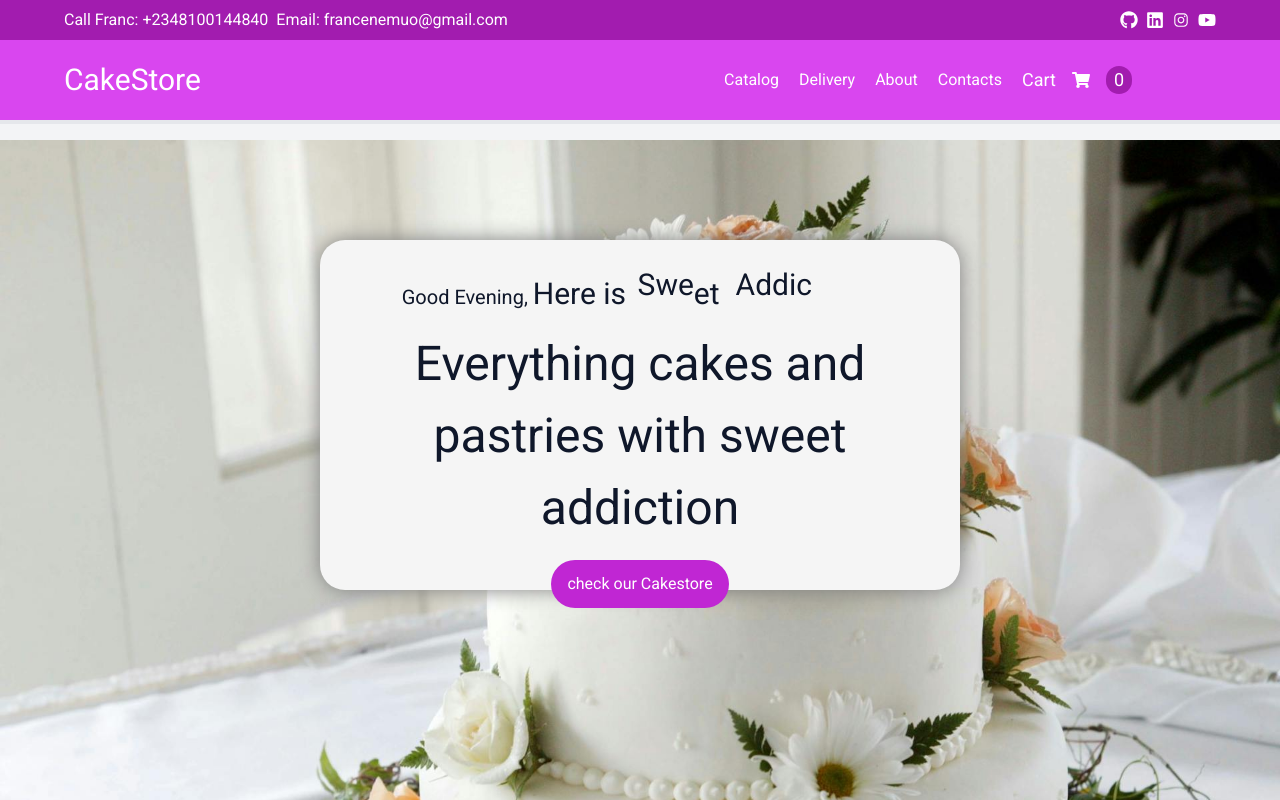
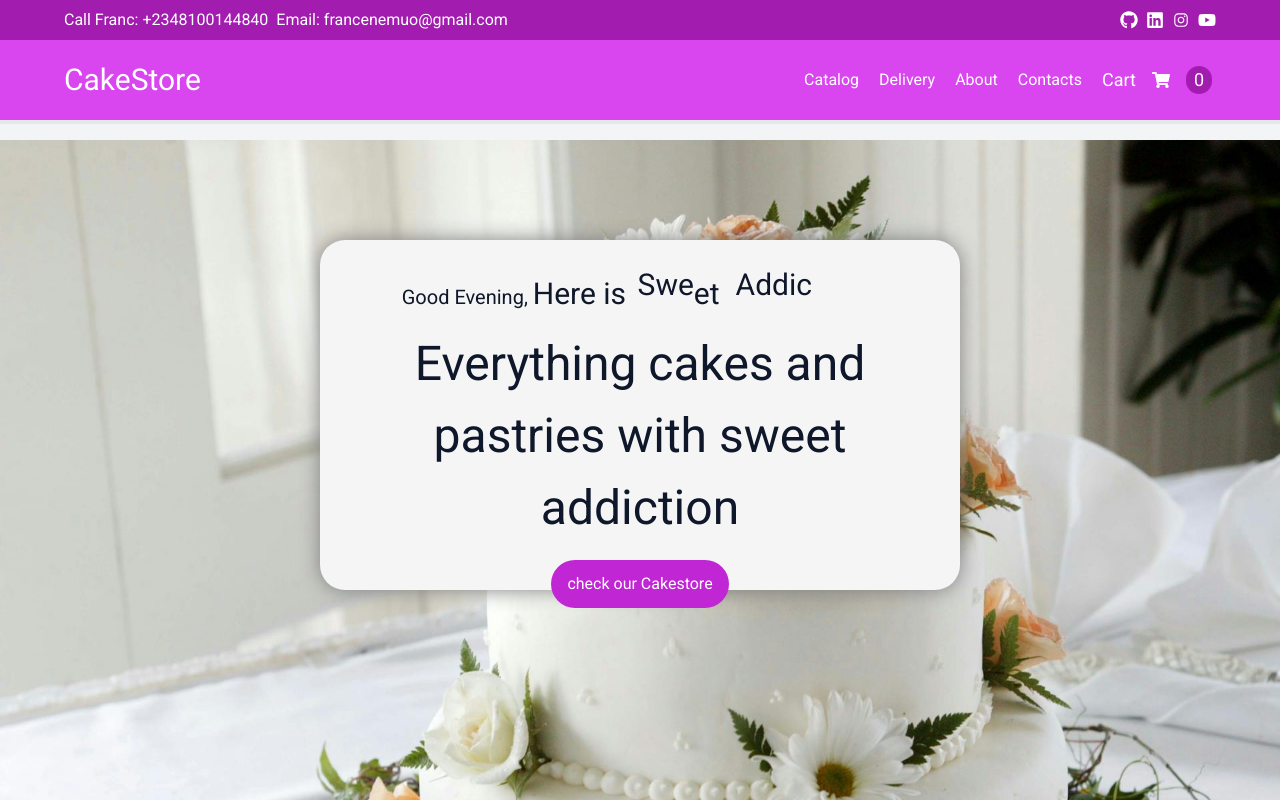
Before and after one commit to coderitec/cakestore, a Next.js app: page / in a window 1280 px wide. Shown: the top 800 px of the page. Built offline with nearby package versions, Linux system fonts and the light colour scheme.

Commit message:
fix: add padding to right

```diff
--- a/src/app/components/Bottom.jsx
+++ b/src/app/components/Bottom.jsx
@@ -13,7 +13,7 @@ export default function Bottom() {
 
     const cartVal = 0
   return (
-    <nav className='px-16 bg-fuchsia-500 text-white flex sm:flex-row flex-col justify-between items-center'>
+    <nav className='pl-16 bg-fuchsia-500 text-white flex sm:flex-row flex-col justify-between items-center'>
         <div className='flex flex-row justify-between items-center sm:gap-0 gap-[300px]'>
 
         <ul className='flex flex-row justify-around items-center h-[10vh]'>
@@ -37,7 +37,7 @@ export default function Bottom() {
             <li><Link href='/contacts' className=''>Contacts</Link></li>
 
            <li>
-             <ul className='flex gap-4 items-center justify-end sm:pb-0 pb-3 text-lg cursor-pointer sm:pr-16'>
+             <ul className='flex gap-4 items-center justify-end sm:pb-0 pb-3 text-lg cursor-pointer sm:pr-12'>
             <li>Cart</li>
             <li><FaShoppingCart /></li>
             <li className='bg-fuchsia-700 text-white rounded-full px-2'>{cartVal}</li>
```
